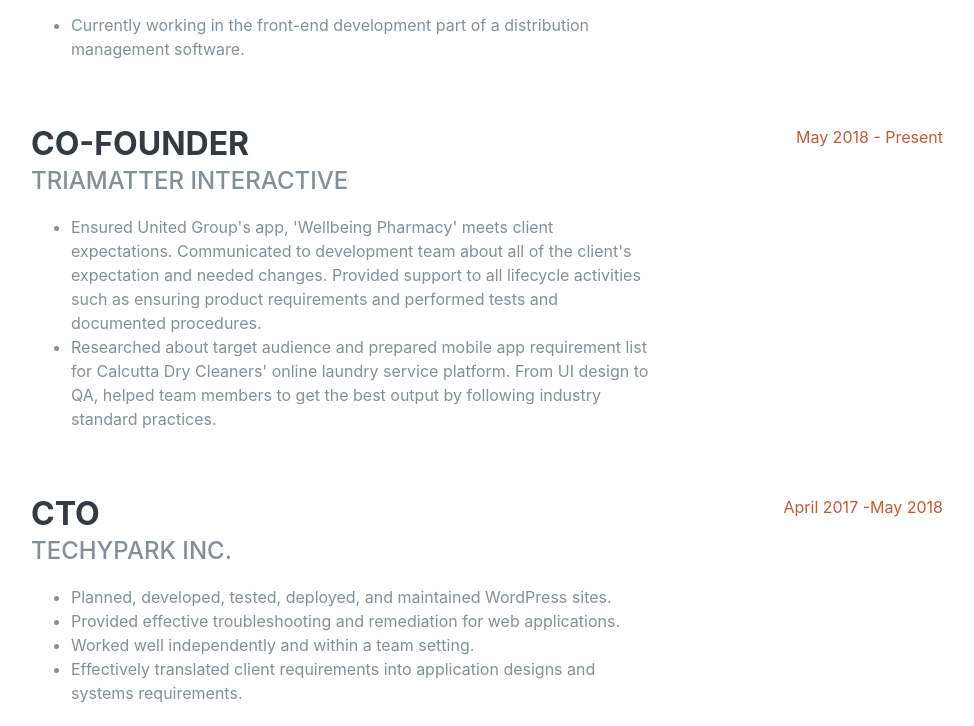
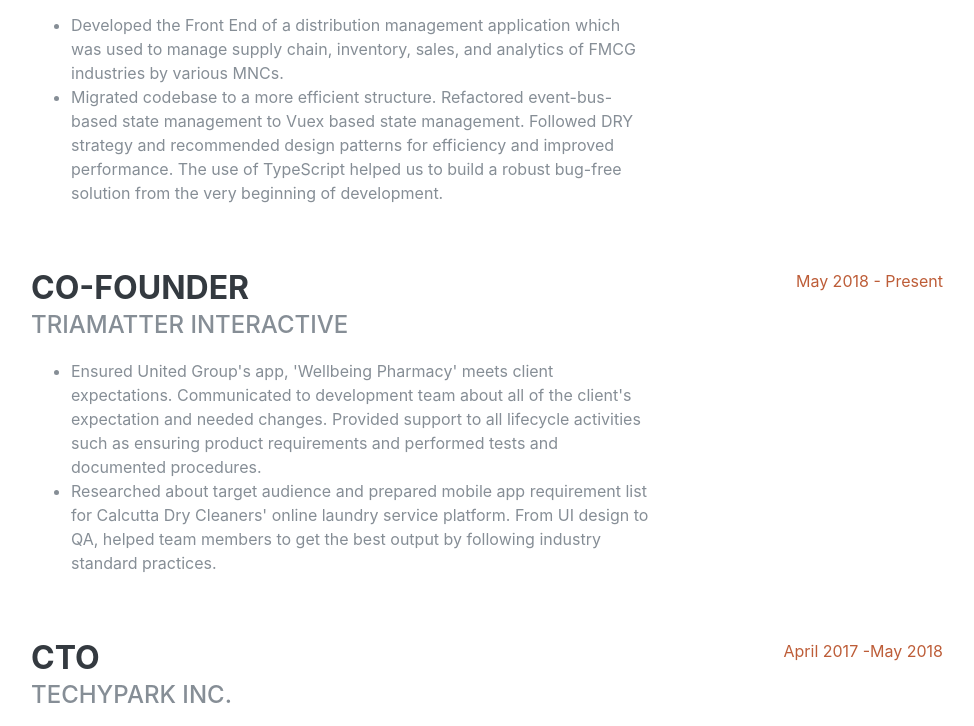
Before and after one commit to aialvi/aialvi.github.io, a plain HTML site: page index.html in a window 1280 px wide. Shown: the part 1042-1768 px from the top of the page, without its empty margins (289-1263 px from the left). Drawn offline with Linux system fonts and the light colour scheme; a web font is replaced by a local one.

Commit message:
Update index.html

```diff
--- a/index.html
+++ b/index.html
@@ -112,7 +112,8 @@
             <h3 class="mb-0">Software Engineer</h3>
             <div class="subheading mb-3">weDevs</div>
             <ul>
-              <li>Currently working in the front-end development part of a distribution management software.</li>
+              <li>Developed the Front End of a distribution management application which was used to manage supply chain, inventory, sales, and analytics of FMCG industries by various MNCs.</li>
+              <li>Migrated codebase to a more efficient structure. Refactored event-bus-based state management to Vuex based state management. Followed DRY strategy and recommended design patterns for efficiency and improved performance. The use of TypeScript helped us to build a robust bug-free solution from the very beginning of development.</li>
             </ul>
 
           </div>
```
